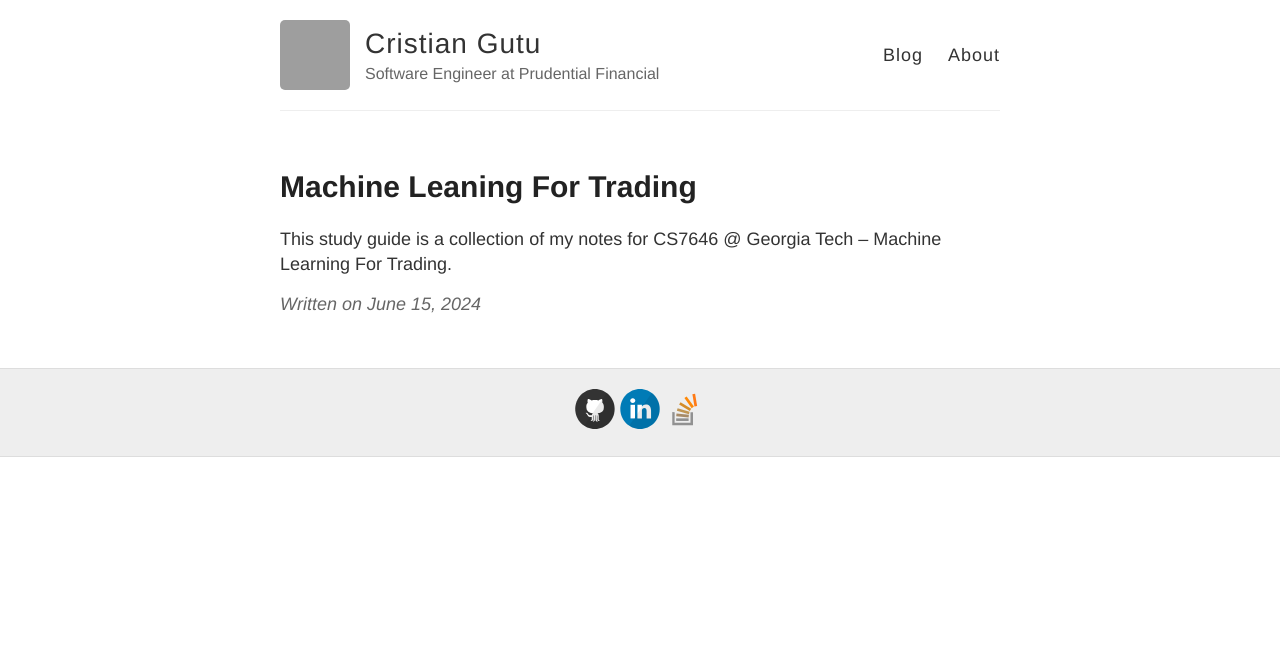
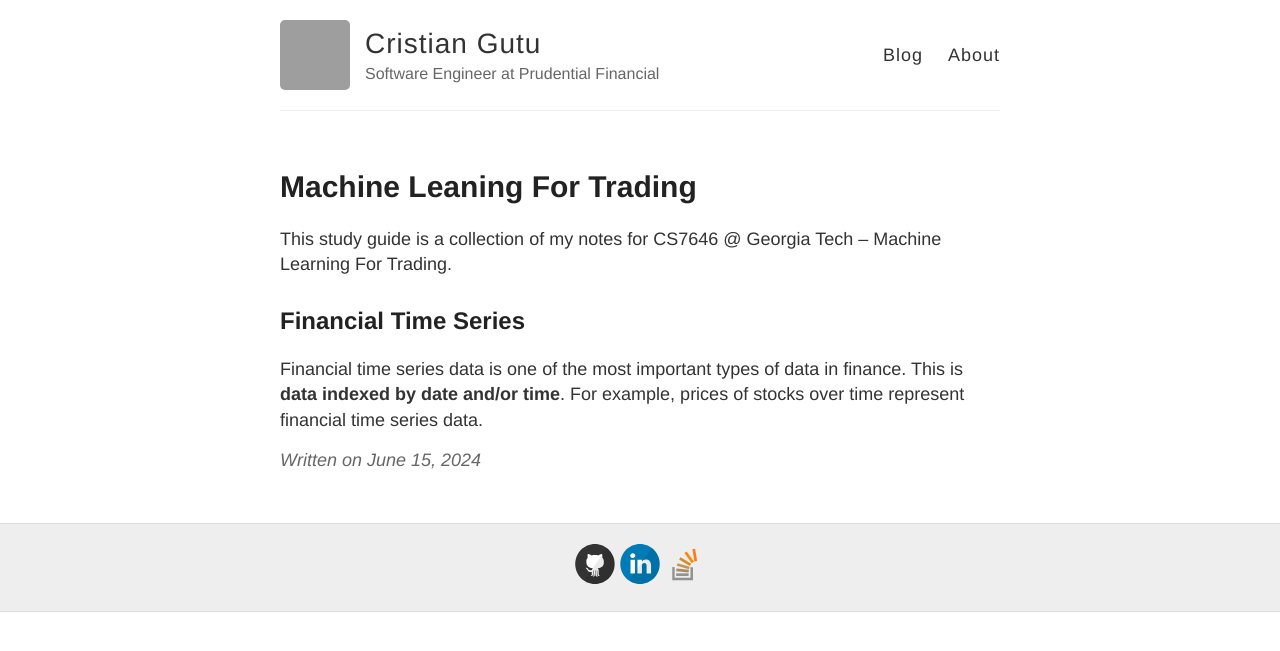
Before and after one commit to gutucristian/gutucristian.github.io, a Jekyll site: the page built from _posts/2024-06-15-Machine-Leaning-For-Trading.md, in a window 1280 px wide. Shown: the top 651 px of the page. Built offline with Jekyll 4.4.1, drawn with Linux system fonts in a browser that asks for light colours; our own code applies the rules of GitHub Pages for plain Markdown files; grey boxes are pictures that could not be loaded.

Commit message:
Update 2024-06-15-Machine-Leaning-For-Trading.md

```diff
--- a/_posts/2024-06-15-Machine-Leaning-For-Trading.md
+++ b/_posts/2024-06-15-Machine-Leaning-For-Trading.md
@@ -1 +1,5 @@
 This study guide is a collection of my notes for CS7646 @ Georgia Tech -- Machine Learning For Trading.
+
+## Financial Time Series
+
+Financial time series data is one of the most important types of data in finance. This is **data indexed by date and/or time**. For example, prices of stocks over time represent financial time series data.
```
